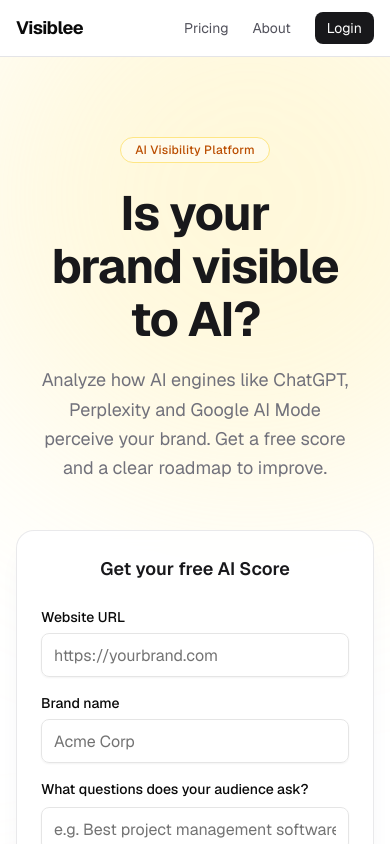
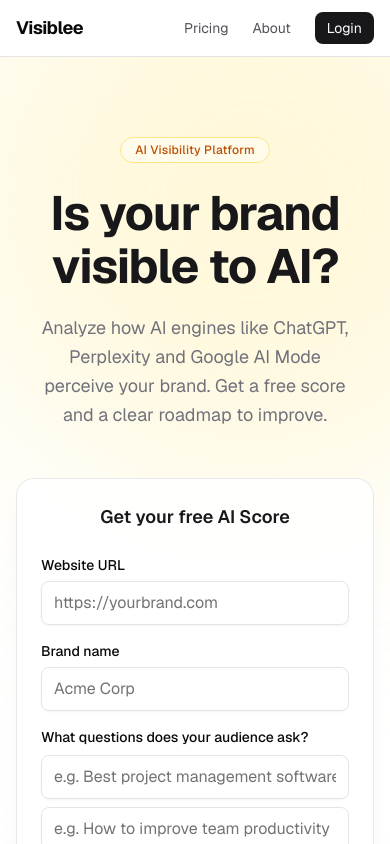
Before and after one commit to andrearugge/visiblee, a Next.js app in the folder apps/web/: page / in a window 390 px wide. Shown: the top 844 px of the page. Built offline with nearby package versions, Linux system fonts and the light colour scheme; no server answers.

Commit message:
refactor: Simplify hero title rendering by removing newline splitting and adjust responsive text sizes.

```diff
--- a/apps/web/app/(marketing)/page.tsx
+++ b/apps/web/app/(marketing)/page.tsx
@@ -37,13 +37,8 @@ export default async function LandingPage() {
             </span>
 
             {/* Headline */}
-            <h1 className="mb-5 max-w-2xl text-balance text-5xl font-bold leading-[1.1] tracking-tight text-zinc-900 sm:text-6xl lg:text-7xl">
-              {t('heroTitle').split('\n').map((line, i) => (
-                <span key={i}>
-                  {i > 0 ? <br /> : null}
-                  {line}
-                </span>
-              ))}
+            <h1 className="mb-5 max-w-2xl text-balance text-5xl font-bold leading-[1.1] tracking-tight text-zinc-900 sm:text-5xl lg:text-6xl">
+              {t('heroTitle')}
             </h1>
 
             {/* Subtitle */}
```
